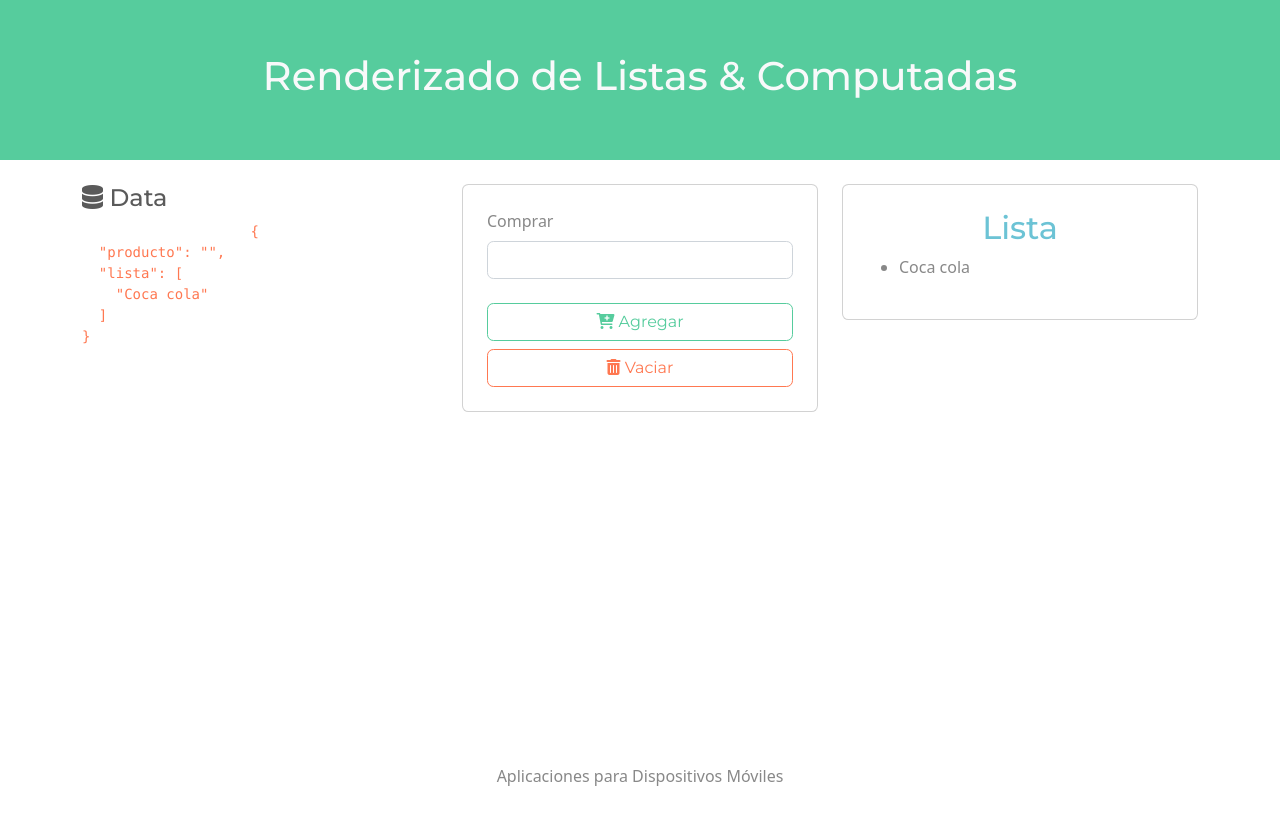
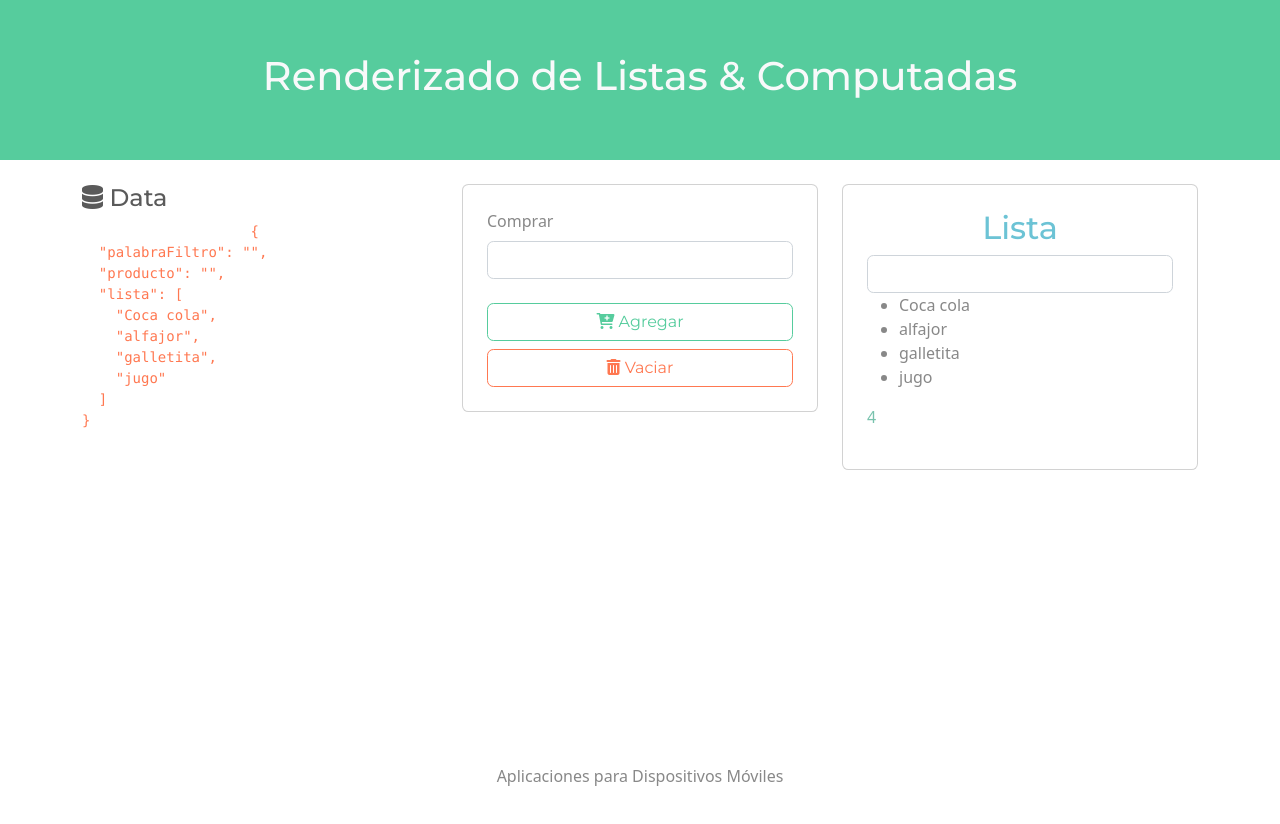
Before and after one commit to jonathancruzdev/AplicacionesVue, a plain HTML site: page Clase_07/index.html in a window 1280 px wide. Drawn offline with Linux system fonts and the light colour scheme.

Commit message:
Clase 07 - Propiedades computadas

```diff
--- a/Clase_07/app.js
+++ b/Clase_07/app.js
@@ -1,8 +1,19 @@
 const app = new Vue({
     el: '#app',
     data: {
+        palabraFiltro: '',
         producto: '',
-        lista: ['Coca cola']
+        lista: ['Coca cola', 'alfajor', 'galletita', 'jugo']
+    },
+    computed: {
+        cantidadProducto(){
+            return this.lista.length
+        },
+        productosFiltrados(){
+            let array =  this.lista.filter( item => item.toLowerCase().includes(this.palabraFiltro.toLowerCase() )  )
+            console.log(array);
+            return array;
+        }
     },
     methods:{
         agregar: function(){
--- a/Clase_07/index.html
+++ b/Clase_07/index.html
@@ -33,10 +33,13 @@
             </div>
             <div class="col-md-4">
                 <div class="card p-4">
+
                     <h2 class="text-center text-info">Lista</h2>
+                    <input v-model="palabraFiltro" class="form-control" type="text">
                     <ul>
-                        <li v-for=" item in lista" >{{item}}</li>
+                        <li v-for=" item in productosFiltrados" >{{item}}</li>
                     </ul>
+                    <p class="text-primary" v-text="cantidadProducto"></p>
                 </div>
 
             </div>
```
